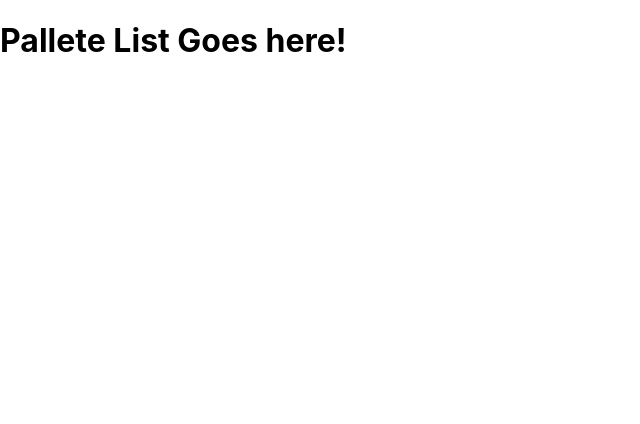
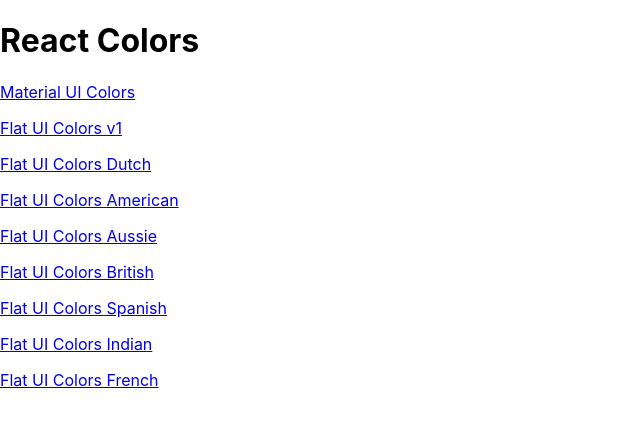
Before and after one commit to KouroshGsaffar/Udemy--The-Modern-React-Bootcamp, a React (Create React App) app in the folder 24. Massive Color Project/color-project/: page / in a window 1280 px wide. Shown: the top 424 px of the page, without its empty margins (0-640 px from the left). Built offline with nearby package versions, Linux system fonts and the light colour scheme.

Commit message:
Add PaletteList and Links

```diff
--- a/24. Massive Color Project/color-project/src/App.js
+++ b/24. Massive Color Project/color-project/src/App.js
@@ -5,6 +5,7 @@
 import { Route, Switch } from 'react-router-dom'
 import seedColors from './seedColors';
 import { generatePalette } from "./colorHelpers";
+import PaletteList from './PaletteList';
 
 
 class App extends Component {
@@ -16,7 +17,7 @@
   render() {
     return (
       <Switch>
-        <Route exact path='/' render={() => <h1>Pallete List Goes here!</h1>} />
+        <Route exact path='/' render={() => <PaletteList palettes={seedColors} />} />
         <Route exact path='/palette/:id' render={(routeProps) => <Palette
           palette={generatePalette(this.findPallete(routeProps.match.params.id))} />} />
         {/* <div>
--- a/24. Massive Color Project/color-project/src/Navbar.js
+++ b/24. Massive Color Project/color-project/src/Navbar.js
@@ -4,6 +4,7 @@
 import Snackbar from "@material-ui/core/Snackbar";
 import IconButton from "@material-ui/core/IconButton";
 import CloseIcon from "@material-ui/icons/Close";
+import { Link } from 'react-router-dom'
 import 'rc-slider/assets/index.css';
 import Slider, { Range } from 'rc-slider';
 import './Navbar.css'
@@ -29,7 +30,7 @@
         return (
             <header className='Navbar'>
                 <div className='logo'>
-                    <a href='#'> reactcolorpicker</a>
+                    <Link to='/'>reactcolorpicker</Link>
                 </div>
                 <div className='slider-container'>
                     <span>Level: {level}</span>
--- /dev/null
+++ b/24. Massive Color Project/color-project/src/PaletteList.js
@@ -0,0 +1,19 @@
+import React, { Component } from 'react'
+import { Link } from 'react-router-dom'
+class PaletteList extends Component {
+    render() {
+        const { palettes } = this.props;
+        return (
+            <div>
+                <h1>React Colors</h1>
+                {palettes.map(palette => (
+                    <p>
+                        <Link to={`/palette/${palette.id}`}>{palette.paletteName}</Link>
+                    </p>
+
+                ))}
+            </div>
+        )
+    }
+}
+export default PaletteList;
```
